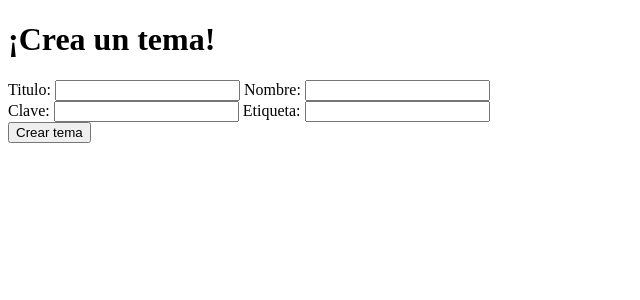
After one commit to NicoFQ/phpDaw2, a PHP site: page /public/crear_tema.php in a window 1280 px wide. The commit adds this page. Shown: the top 300 px of the page, without its empty margins (0-640 px from the left). Run offline with PHP 8.4, Linux system fonts and the light colour scheme.

Commit message:
Avances en public.

```diff
--- /dev/null
+++ b/UT04. Acceso a datos/Foro/public/crear_tema.php
@@ -0,0 +1,85 @@
+<?php
+
+	spl_autoload_register(function ($class) {
+    $classPath = "../src/";
+    require("$classPath${class}.php");
+	});
+
+	$datos = [
+	"titulo" => "",
+	"nombre" => "",
+	"clave" => "",
+	"etiqueta" => "",
+
+	];
+
+	if (isset($_POST["enviar"])) {
+		echo "POSTT";
+
+		$bd = SingleConexion::getInstance()->conexion();
+	    $foro = new Foro($bd);
+
+		if (isset($_POST["titulo"])) {
+			$datos["titulo"] = $_POST["titulo"];
+		}
+		if (isset($_POST["nombre"])) {
+			$datos["nombre"] = $_POST["nombre"];
+		}
+		if (isset($_POST["clave"])) {
+			$datos["clave"] = $_POST["clave"];
+		}
+		if (isset($_POST["etiqueta"])) {
+			$datos["etiqueta"] = $_POST["etiqueta"];
+		}
+
+		$foro->crearTema($datos);
+
+
+	}
+
+
+
+?>
+
+<!DOCTYPE html>
+<html>
+<head>
+	<title>
+		Crea un tema!
+	</title>
+</head>
+<body>
+	<head>
+		<h1>
+			¡Crea un tema!
+		</h1>
+	</head>
+	<section>
+
+		<form  action="./crear_tema.php" method="post">
+			<label>
+				Titulo:	<input type="text" name="titulo">
+			</label>
+
+			<label>
+				Nombre:	<input type="text" name="nombre">
+			</label>
+
+			<br>
+
+			<label>
+				Clave:	<input type="password" name="clave">
+			</label>
+
+			<label>
+				Etiqueta:	<input type="text" name="etiqueta">
+			</label>
+
+			<br>
+
+			<input type="submit" name="enviar" value="Crear tema">
+		</form>
+
+	</section>
+</body>
+</html>
--- a/UT04. Acceso a datos/Foro/public/listado_temas.php
+++ b/UT04. Acceso a datos/Foro/public/listado_temas.php
@@ -4,8 +4,9 @@
     $classPath = "../src/";
     require("$classPath${class}.php");
 	});
-    $bd = SingleConexion::getInstance();
 
+    $bd = SingleConexion::getInstance()->conexion();
+    $foro = new Foro($bd);
 
  ?>
 <!DOCTYPE html>
@@ -32,7 +33,7 @@
 
 	<section>
 
-
+		<?php $foro->listarTemas(); ?>
 
 	</section>
 
```
